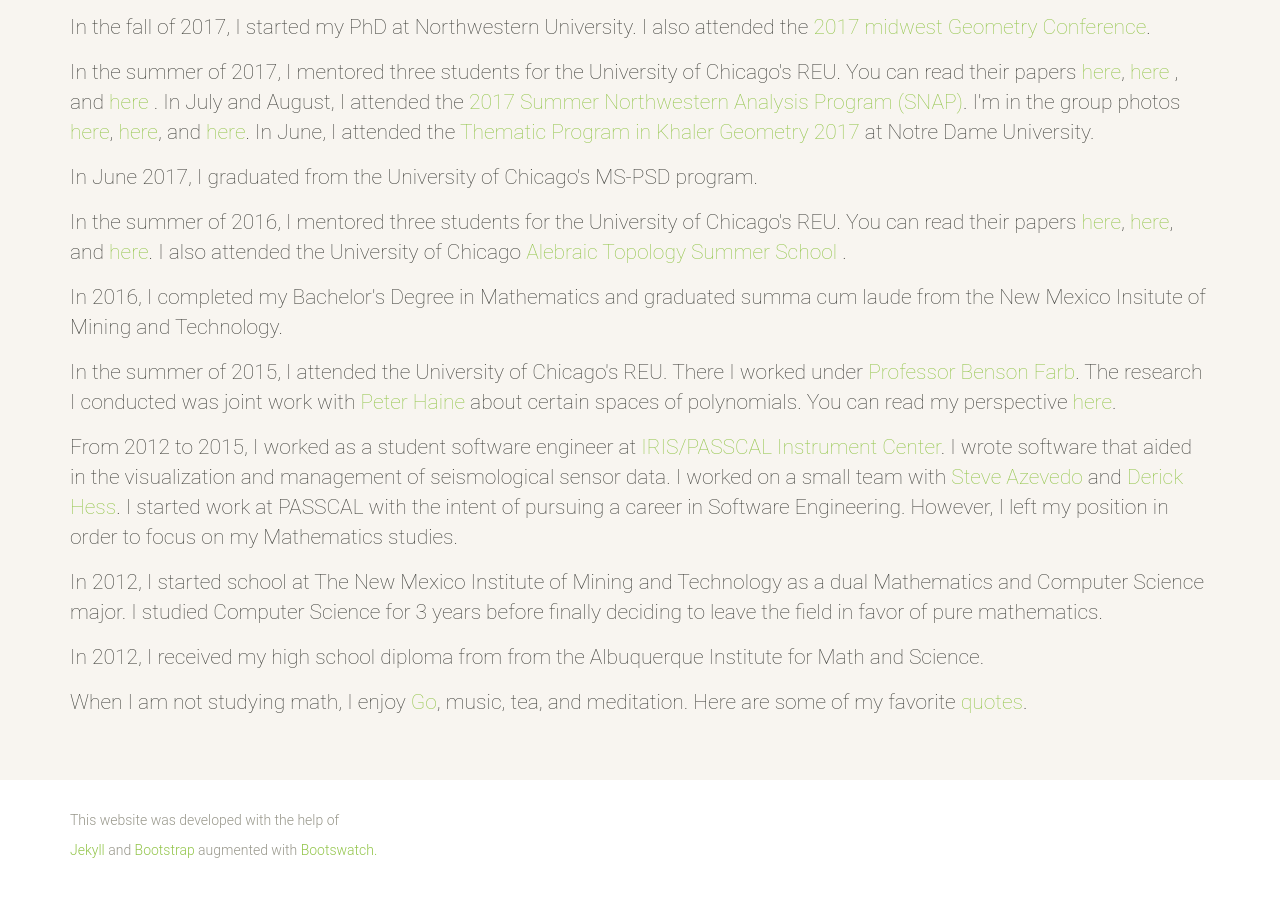
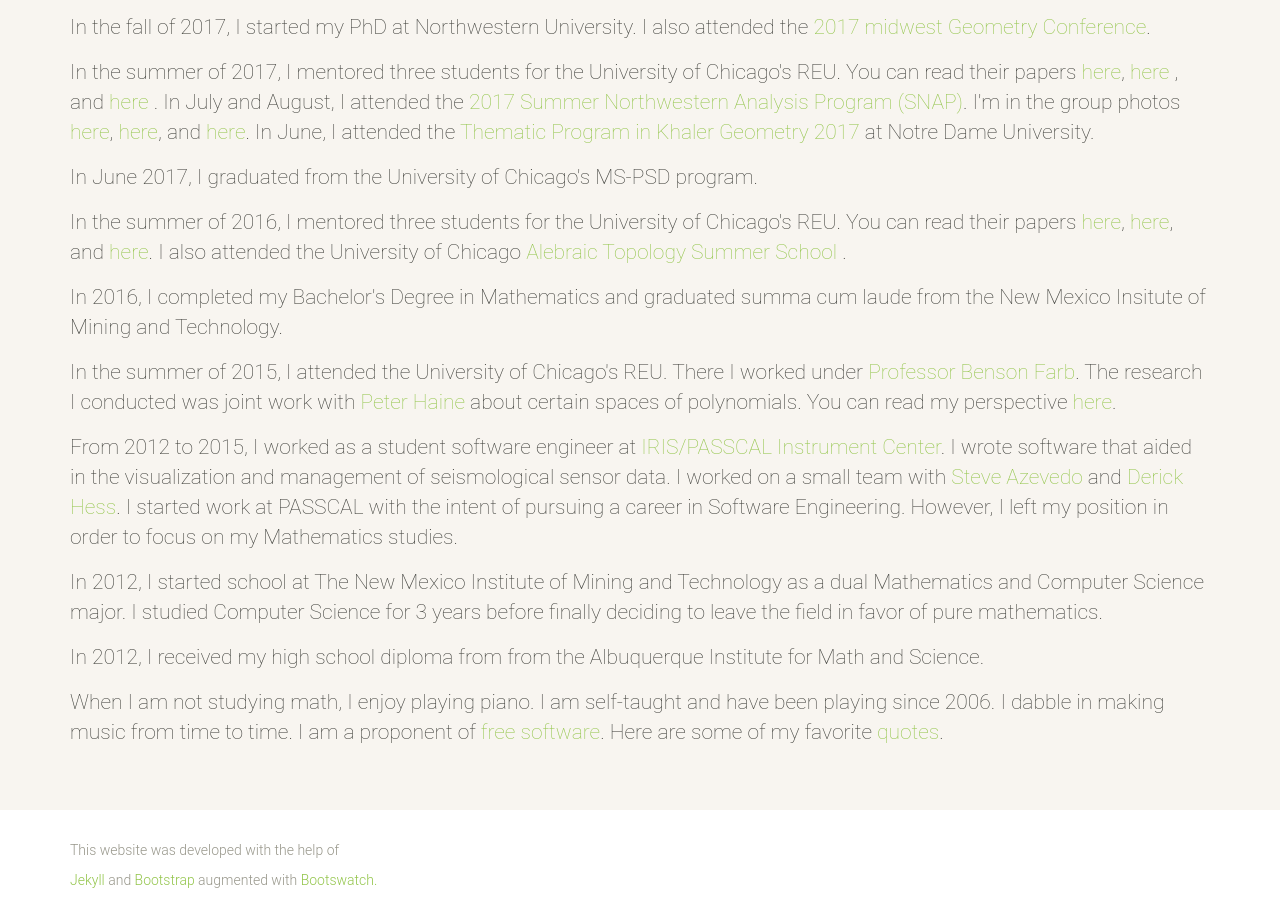
Before and after one commit to rvanwhy/rvanwhy.github.io, a Jekyll site: the page built from 01-about.md, in a window 1280 px wide and 900 px high, scrolled down 2165 px. Built offline with Jekyll 4.4.1, drawn with Linux system fonts in a browser that asks for light colours; nearby versions of some CDN libraries; before the commit the page ends 3035 px from its top, so only the background shows below that.

Commit message:
ADD: More about changes

```diff
--- a/01-about.md
+++ b/01-about.md
@@ -80,21 +80,22 @@ midwest Geometry Conference</a>.
 
 <p> In June 2017, I graduated from the University of Chicago's MS-PSD program.
 
-<p>In the summer of 2016, I mentored three students for the University of Chicago's REU. You can read their papers <a href="https://math.uchicago.edu/~may/REU2016/REUPapers/Gaddy.pdf">here</a>, <a href="https://math.uchicago.edu/~may/REU2016/REUPapers/Morrison.pdf">here</a>, and <a href="https://math.uchicago.edu/~may/REU2016">here</a>. I also attended the University of Chicago <a href="https://math.uchicago.edu/~chicagotopology2/">Alebraic Topology Summer School</a> .</p>
+<p> In the summer of 2016, I mentored three students for the University of Chicago's REU. You can read their papers <a href="https://math.uchicago.edu/~may/REU2016/REUPapers/Gaddy.pdf">here</a>, <a href="https://math.uchicago.edu/~may/REU2016/REUPapers/Morrison.pdf">here</a>, and <a href="https://math.uchicago.edu/~may/REU2016">here</a>. I also attended the University of Chicago <a href="https://math.uchicago.edu/~chicagotopology2/">Alebraic Topology Summer School</a> .</p>
 
 <p>In 2016, I completed my Bachelor's Degree in Mathematics and graduated summa cum laude from the New Mexico Insitute of Mining and Technology.
    </p>
 
-<p>In the summer of 2015, I attended the University of Chicago's REU. There I worked under <a href="https://www.math.uchicago.edu/~farb/">Professor Benson Farb</a>. The research I conducted was joint work with <a href="http://www.mit.edu/~phaine/">Peter Haine</a> about certain spaces of polynomials. You can read my perspective <a href="https://math.uchicago.edu/~may/REU2015/REUPapers/VanWhy.pdf">here</a>.</p>
+<p> In the summer of 2015, I attended the University of Chicago's REU. There I worked under <a href="https://www.math.uchicago.edu/~farb/">Professor Benson Farb</a>. The research I conducted was joint work with <a href="http://www.mit.edu/~phaine/">Peter Haine</a> about certain spaces of polynomials. You can read my perspective <a href="https://math.uchicago.edu/~may/REU2015/REUPapers/VanWhy.pdf">here</a>.</p>
 
-<p>From 2012 to 2015, I worked as a student software engineer at <a href="https://www.passcal.nmt.edu/">IRIS/PASSCAL Instrument Center</a>. I wrote software that aided in the visualization and
+<p> From 2012 to 2015, I worked as a student software engineer at <a href="https://www.passcal.nmt.edu/">IRIS/PASSCAL Instrument Center</a>. I wrote software that aided in the visualization and
     management of seismological sensor data. I worked on a small team with <a href="https://www.passcal.nmt.edu/users/azevedo">Steve Azevedo</a> and <a href="https://www.passcal.nmt.edu/users/dhess">Derick Hess</a>. I started work at PASSCAL with the intent of pursuing a career in Software Engineering. However, I left my position in order to focus on
     my Mathematics studies.</p>
 
 <p> In 2012, I started school at The New Mexico Institute of Mining and Technology as a dual Mathematics and Computer Science major. I studied Computer Science for 3 years before finally deciding to leave the field in favor of pure mathematics.</p>
 
-<p>In 2012, I received my high school diploma from from the Albuquerque Institute for Math and Science.</p>
+<p> In 2012, I received my high school diploma from from the Albuquerque Institute for Math and Science.</p>
 
 
-<p>When I am not studying math, I enjoy <a href="https://en.wikipedia.org/wiki/Go_(game)">Go</a>, music, tea, and meditation. Here are some of my favorite <a href="quotes">quotes</a>.
-    </p>
+<p> When I am not studying math, I enjoy playing piano. I am self-taught and have been playing since 2006. I dabble in making music from time to time. I am a proponent of <a href="https://en.wikipedia.org/wiki/Free_software">free software</a>. Here are some of my favorite <a href="quotes">quotes</a>.
+
+</p>
```
